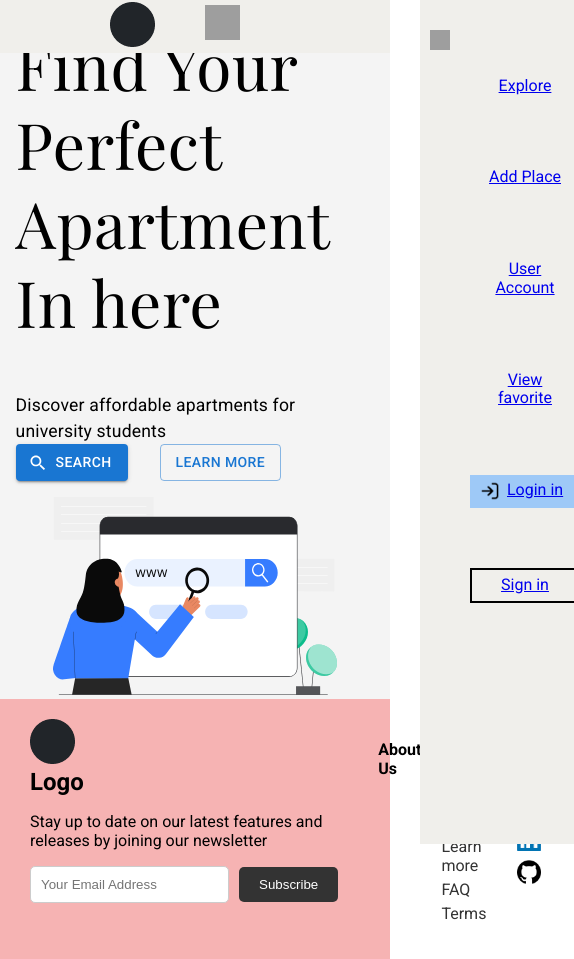
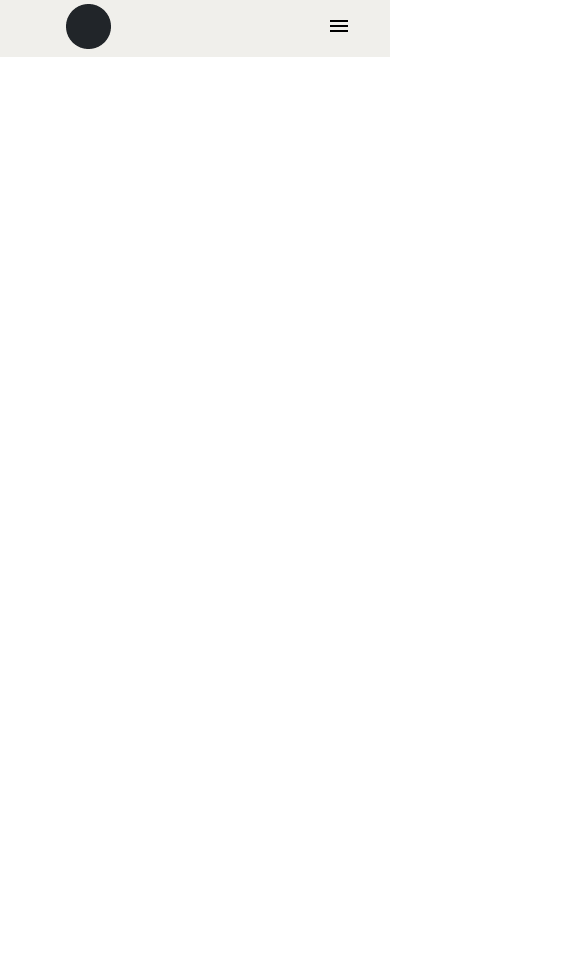
Before and after one commit to uditha2001/ApeBodima, a React (Create React App) app in the folder webapp-frontend/: page / in a window 390 px wide. Shown: the whole page, 574 px wide, since content can reach past the window. After the commit the page ends 844 px from the top, so only its background shows below. Built offline with nearby package versions, Linux system fonts and the light colour scheme; grey boxes are pictures that could not be loaded; a web font is replaced by a local one.

Commit message:
re create header component with material ui

```diff
--- a/webapp-frontend/src/App.js
+++ b/webapp-frontend/src/App.js
@@ -1,13 +1,15 @@
-import React from 'react';
-import Signup from './pages/Signup';
+import React from "react";
+import Signup from "./pages/Signup";
+import HeaderComponent from "./component/HeaderComponent";
+import SearchingAlertComponent from "./component/SearchingAlertComponent";
+import FooterComponent from "./component/FooterComponent";
 
-const App=()=>{
-    return(
-        <div>
-            <Signup/>
-
-        </div>
-    )
-}
+const App = () => {
+  return (
+    <div>
+      <HeaderComponent />
+    </div>
+  );
+};
 
 export default App;
--- a/webapp-frontend/src/component/HeaderComponent.js
+++ b/webapp-frontend/src/component/HeaderComponent.js
@@ -1,58 +1,107 @@
-import './css/Header.css'
-import logo from './images/logo.png'
-import logout from './images/login.png'
-import { useState } from 'react'
-const HeaderComponent=()=>{
-            const [sideBar,setSideBar]=useState(false);
+import "./css/Header.css";
+import logo from "./images/logo.png";
+import logout from "./images/login.png";
+import { useEffect, useState } from "react";
+import Container from "@mui/material/Container";
+import { Button, Grid, IconButton } from "@mui/material";
+import MenuIcon from "@mui/icons-material/Menu";
+import CloseRoundedIcon from "@mui/icons-material/CloseRounded";
 
-            return(
-                <header className="header">
-                    <div className='logodiv'>
-                      <img src={logo} alt="logo"/>
+const HeaderComponent = () => {
+  const [sideBar, setSideBar] = useState(false);
+  const [width, setWidth] = useState(window.innerWidth);
+  useEffect(() => {
+    let i=0;
+    const handleResize = () => {
+      setWidth(window.innerWidth);
+      if(width>=1040){
+        setSideBar(false);
+      }
 
-                    </div>
+    };
 
-                    <nav className="navbar">
-                        <ul>
-                            <li><a href="#explore">Explore</a></li>
-                            <li><a href="#addPlace">Add Place</a></li>
-                            <li><a href="#userAccount">User Account</a></li>
-                            <li><a href="#viewFavourite">View favorite</a></li>
-                            <li className='logoutClass'><a href="#logoutId"><img src={logout} alt="logout"/><span>Login in</span></a></li>
-                            <li className='signin'><a href="#signInId">Sign in</a></li>
-                        </ul>
-                        <img className="menuBar" src="https://www.pinclipart.com/picdir/middle/532-5328945_menu-bar-icon-white-clipart-png-download-menu.png" alt="menubar"
-                            onClick={()=>{
-                                setSideBar(true);
-                            }}
-                        />
-                    </nav>
+    // Add event listener on mount
+    window.addEventListener("resize", handleResize);
+    // Cleanup the event listener on unmount
+    return () => window.removeEventListener("resize", handleResize);
+  });
 
+  return (
+    <div>
+      <header className="header" >
+        <Container maxWidth="xl" className="container">
+          <Grid container className="navbar">
+            <div className="logodiv">
+              <img src={logo} alt="logo" />
+            </div>
+            <Button variant="text">
+              <a href="#explore">Explore</a>
+            </Button>
+            <Button variant="text">
+              <a href="#addPlace">Add Place</a>
+            </Button>
+            <Button variant="text">
+              <a href="#userAccount">User Account</a>
+            </Button>
+            <Button variant="text">
+              <a href="#viewFavourite">View favorite</a>
+            </Button>
+            <Button variant="outlined" maxWidth="20px" className="logout">
+              <img src={logout} alt="logout" />
+              <a href="#logoutId">
+                <span>Login in</span>
+              </a>
+            </Button>
+            <Button variant="outlined" className="signin">
+              <a href="#signInId">Sign in</a>
+            </Button>
+          </Grid>
+        </Container>
 
-                    <nav className="sideNavBar" style={{
-                                right:`${sideBar ? "109px":"-200px"}`
-                    }} >
-                            <img className="imageList"
-                                src="https://www.pinclipart.com/picdir/middle/35-356107_close-button-icon-png-clipart.png"
-                                alt="close"
-                                onClick={()=>{
-                                    setSideBar(false);
-                                }}
-                            />
-                            <ul>
-                            <li><a href="#explore">Explore</a></li>
-                            <li><a href="#addPlace">Add Place</a></li>
-                            <li><a href="#userAccount">User Account</a></li>
-                            <li><a href="#viewFavourite">View favorite</a></li>
-                            <li className='logoutClass'><a href="#logoutId"><img src={logout} alt="logout"/><span>Login in</span></a></li>
-                            <li className='signin'><a href="#signInId">Sign in</a></li>
-                        </ul>
-
-                        </nav>
-
-
-                </header>
-            )
-}
+        <MenuIcon
+          className="menubar"
+          onClick={() => {
+            setSideBar(true);
+          }}
+        ></MenuIcon>
+      </header>
+      <div
+        className="container2"
+        style={{ right: `${sideBar ? "0px" : "-2000px"}`}}
+      >
+        <IconButton
+          onClick={() => {
+            setSideBar(false);
+          }}
+        >
+          <CloseRoundedIcon></CloseRoundedIcon>
+        </IconButton>
+        <Grid container className="navbar2" direction={"column"}>
+          <Button variant="text">
+            <a href="#explore">Explore</a>
+          </Button>
+          <Button variant="text">
+            <a href="#addPlace">Add Place</a>
+          </Button>
+          <Button variant="text">
+            <a href="#userAccount">User Account</a>
+          </Button>
+          <Button variant="text">
+            <a href="#viewFavourite">View favorite</a>
+          </Button>
+          <Button variant="outlined" maxWidth="20px" className="logout">
+            <img src={logout} alt="logout" />
+            <a href="#logoutId">
+              <span>Login in</span>
+            </a>
+          </Button>
+          <Button variant="outlined" className="signin">
+            <a href="#signInId">Sign in</a>
+          </Button>
+        </Grid>
+      </div>
+    </div>
+  );
+};
 
 export default HeaderComponent;
--- a/webapp-frontend/src/component/css/Header.css
+++ b/webapp-frontend/src/component/css/Header.css
@@ -4,217 +4,107 @@
     display: flex;
     flex-direction: row;
     width:100%;
-    height: 53px;
-    align-items: center;
-    justify-self: center;
+    height: auto;
     padding: 4px 50px 4px 50px;
+    overflow-x: hidden;
 
 }
 
-.logodiv {
-    position:absolute;
-    width: 108px;
-    height:auto;
-    margin-top: 10.5px;
-    margin-bottom: 10.5px;
-    opacity: 0px;
-    margin-left: 60px;
+.navbar{
+    justify-content: space-between;
 
 }
 
-.logodiv img{
-    width:45px;
-    height: 45px;
+.navbar div
+{
+    margin-right: 200px;
+
 }
 
-.navbar{
-    margin-left: 343px;
-    margin-top: 10.5px;
-    margin-bottom: 10.5px;
-    margin-right: 60px;
-    display: flex;
-    flex-direction: row;
-}
-.navbar ul {
-    display: none;
+.navbar button{
+    width:auto;
+    height: auto;
+    border-radius: 100px;
+
 }
 
-.navbar ul li{
-    width: auto;
-    cursor: pointer;
-    height: auto;
-    margin-left: 60px;
-    opacity: 0px;
-    font-size: 16px;
-    /*font-weight: 500;*/
-    line-height: 18.75px;
-    text-align: center;
-    color: #000000;
-    padding: 6.5px 10px 6.5px 10px;
-    border-radius: 20px;
+.navbar button a {
+    text-decoration: none;
+}
 
+.navbar button a:hover {
+    color: white;
 }
-.navbar ul li:not(:nth-last-child(-n+2)):hover{
-    background-color: #000000;
-    color: #F0EFEB;
-
-    transition: all 400ms ease-in;
-}
-.navbar ul .logoutClass:hover{
-    background-color:rgb(64, 64, 228);
+.navbar button:hover{
+    background-color: black;
     transition: all 400ms ease-in;
 
 }
-.navbar ul .logoutClass a:hover{
-    gap:10px;
-    transition: all 200ms ease-in;
-}
-.navbar .signin:hover{
-    background-color:rgb(108, 108, 210);
-    transition: all 400ms ease-in;
-}
-.navbar .signin{
-        border:2px solid black;
-        border-radius: 0px;
-
-}
-.navbar ul .logoutClass{
-    background-color:#9EC9F7;
-       border-radius: 0px;
-}
-.navbar ul .logoutClass a{
-        display: flex;
-        flex-direction: row;
-       gap:7px;
-
-
+.navbar .logout{
+    border-radius: 0px;
 }
 
-.navbar ul .logoutClass a img{
-    width: 20px;
-    height: 20px;
-
+.navbar .signin{
+    border-radius: 0px;
 }
-.navbar .menuBar{
-            width:35px;
-            height:35px;
-            position: absolute;
-            right:150px;
-           top:5px;
-           cursor: pointer;
-
+.navbar .logout:hover{
+    background-color: #F0EFEB;
 }
 
-.sideNavBar  {
+.navbar .signin:hover{
     background-color: #F0EFEB;
-    position: absolute;
-    right: -200px;
-    top: -60px; /* Adjusted to align properly */
-    width: auto;
-    height: 100vh; /* Use viewport height for a scrollable container */
-    max-height: 100vh; /* Ensure the height does not exceed the viewport */
-    justify-content: center;
-    margin-top: 60px;
-   overflow-x: hidden;
-    gap: 70px;
-    overflow-y: auto; /* Enables vertical scrolling */
-    padding: 10px; /* Add padding if needed */
-    box-sizing: border-box;
-    transition: all 400ms ease-in; /* Ensures padding is included in the total height */
 }
 
-.sideNavBar ul{
-    width: 150px;
-    list-style-type: none;
-}
-.sideNavBar ul li{
-    margin-top: 60px;
-    width: auto;
-    cursor: pointer;
-    height: auto;
-    gap: 0px;
-    opacity: 0px;
-    font-size: 16px;
-    /*font-weight: 500;*/
-    line-height: 18.75px;
-    text-align: center;
-    color: #000000;
-    padding: 6.5px 10px 6.5px 10px;
-    border-radius: 20px;
-
-}
-.sideNavBar .imageList{
-    margin-top: 20px;
-    width:20px;
-    height:20px;
-    cursor: pointer;
-    z-index: 100;
-    position: fixed;
-}
-.sideNavBar ul .logoutClass a img{
-    width: 20px;
-    height: 20px;
-
+.navbar .signin a:hover{
+    color: black;
 }
 
-.sideNavBar ul .logoutClass a{
-    display: flex;
-    flex-direction: row;
-   gap:7px;
-
-
+.navbar .logout a:hover{
+    color:black;
+}
+.header .menubar{
+    display: none;
+    margin-top:10px;
+    cursor: pointer;
+}
+.container2{
+    background-color:#F0EFEB ;
+    position: fixed;
+    right:-200px;
+    top:0px;
+    height:100vh;
+    width:150px;
+    padding:5px 5px 0px 10px;
+    transition: all 800ms ease-in;
+    overflow-x: hidden;
+    z-index: 1000;
 }
 
-.sideNavBar ul li:not(:nth-last-child(-n+2)):hover{
-    background-color: #000000;
-    color: #F0EFEB;
-
-    transition: all 400ms ease-in;
+.container2 .navbar2{
+            top:30px;
+            justify-content: center;
+            align-items: center;
+}
+.container2 .navbar2 button{
+    width: 130px;
 }
 
-.sideNavBar ul .signin:hover{
-    background-color:rgb(108, 108, 210);
-    transition: all 400ms ease-in;
-}
-.sideNavBar ul .signin{
-        border:2px solid black;
-        border-radius: 0px;
-
+.container2 .navbar2 button a{
+    text-decoration: none;
 }
 
-.sideNavBar ul .logoutClass{
-    background-color:#9EC9F7;
-       border-radius: 0px;
+.container2 .navbar2{
+    gap:30px;
 }
 
-.sideNavBar ul .logoutClass:hover{
-    background-color:rgb(64, 64, 228);
+@media  screen and (max-width: 1030px) {
+   .header .menubar{
+    display: inline;
     transition: all 400ms ease-in;
-
-}
-.sideNavBar ul .logoutClass a:hover{
-    gap:10px;
-    transition: all 200ms ease-in;
-}
-
-
-
-@media only screen and (min-width: 976px){
-   .navbar .menuBar {
-            display: none;
    }
 
-   .sideNavBar{
+   .header .container .navbar button{
     display: none;
+    transition: all 400ms ease-in;
    }
-   .navbar ul {
-    list-style-type:none;
-    width:auto;
-    position: relative;
-    display: flex;
-    flex-direction: row;
-    gap: 25px;
-    justify-content: space-around;
-}
-
-}
+  }
--- a/webapp-frontend/src/index.js
+++ b/webapp-frontend/src/index.js
@@ -2,14 +2,14 @@ import React from 'react';
 import ReactDOM from 'react-dom/client';
 import './fontStyles.css';
 import './index.css';
-import Home from './pages/Home';
+import App from './App';
 import reportWebVitals from './reportWebVitals';
 
 
 const root = ReactDOM.createRoot(document.getElementById('root'));
 root.render(
   <React.StrictMode>
-    <Home/>
+    <App/>
   </React.StrictMode>
 );
 
```
